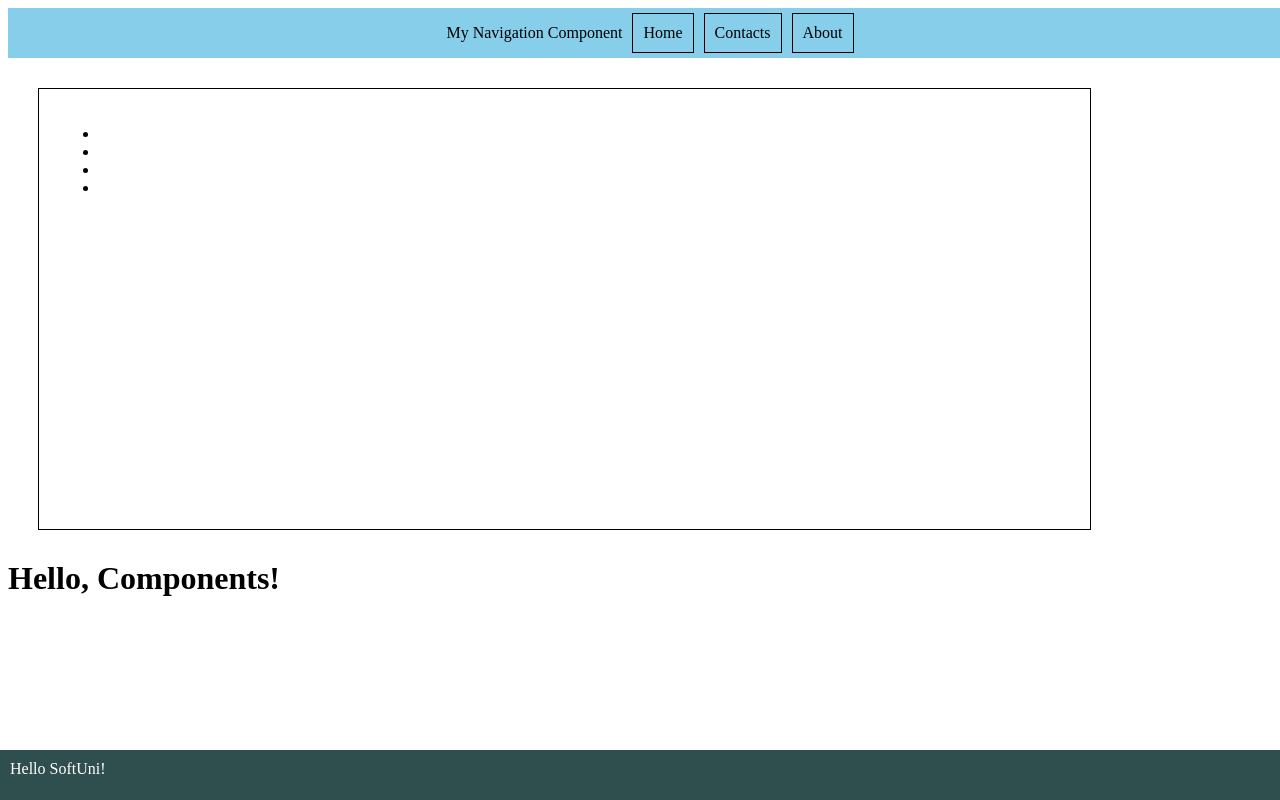
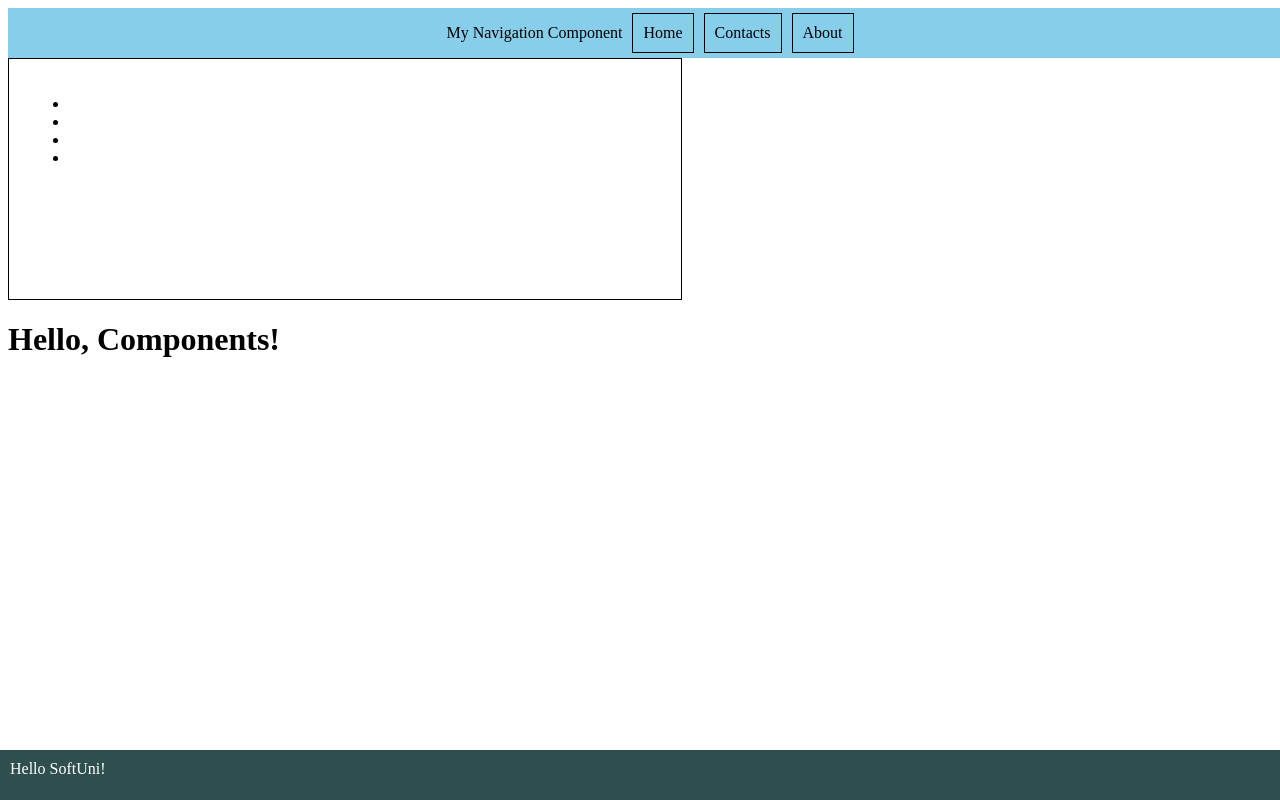
Before and after one commit to SvetlinGG/Angular-Components, an Angular app in the folder component-demo/: page / in a window 1280 px wide. Built offline with nearby package versions, Linux system fonts and the light colour scheme.

Commit message:
more style

```diff
--- a/component-demo/src/app/user-list/user-list.component.css
+++ b/component-demo/src/app/user-list/user-list.component.css
@@ -1,7 +1,8 @@
 #wrapper {
     border: 1px solid black;
-    width: 80%;
-    height: 400px;
+    width: 50%;
+    height: 200px;
     padding: 20px;
-    margin: 30px;
+    display: flex;
+    justify-content:left
 }
```
